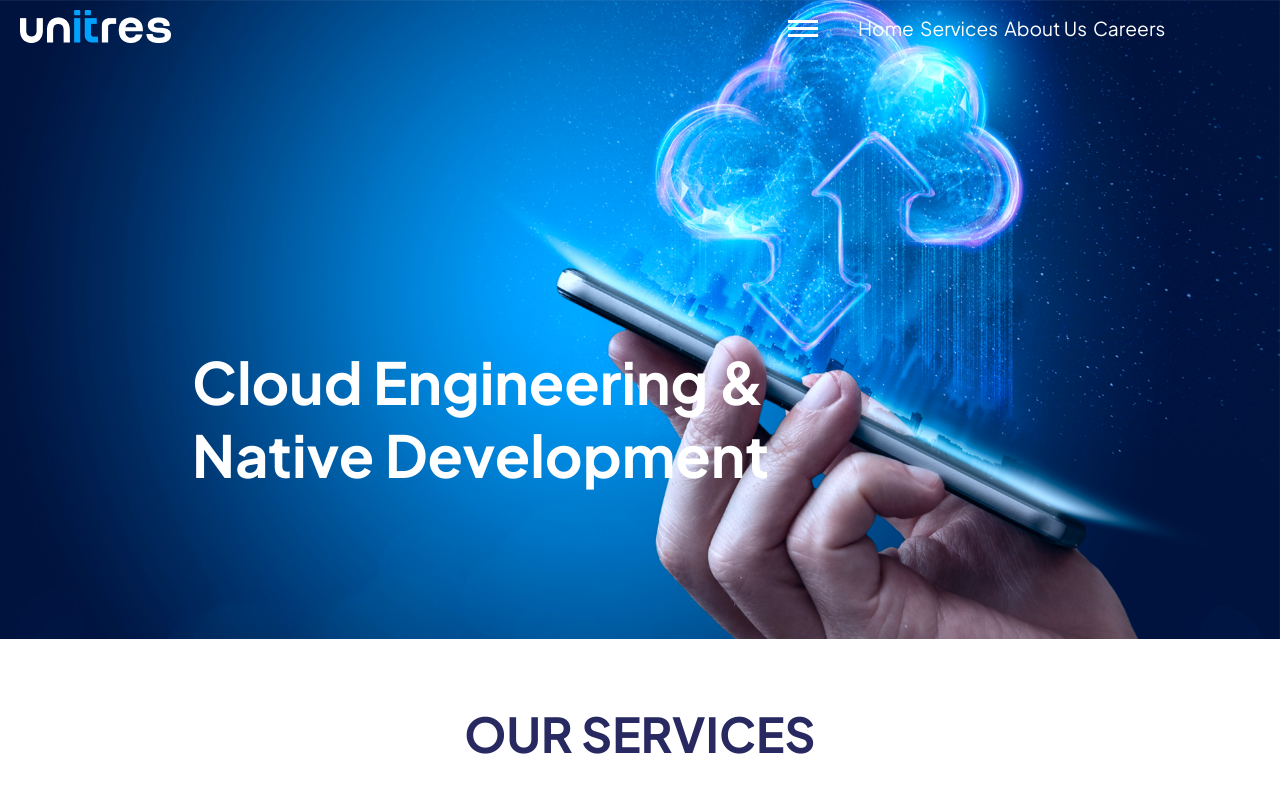
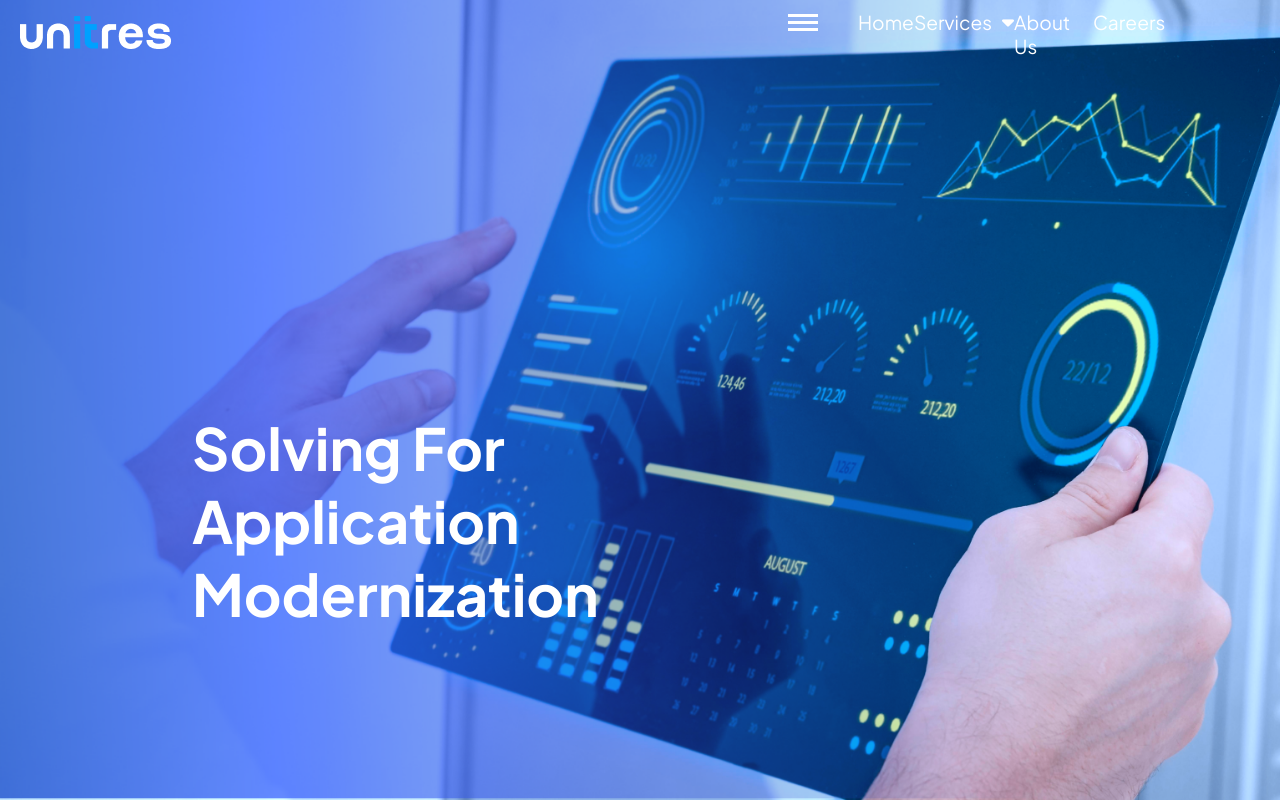
Before and after one commit to gmak22/unitres-clone, a React (Create React App) app: page / in a window 1280 px wide. Shown: the top 802 px of the page. Built offline with nearby package versions, Linux system fonts and the light colour scheme.

Commit message:
Fixed all issues ready to deploy

```diff
--- a/src/App.js
+++ b/src/App.js
@@ -2,10 +2,12 @@ import './App.css';
 import { AllRoutes } from './components/AllRoutes';
 import { Footer } from './components/Footer';
 import { Navbar } from './components/Navbar';
+import ScrollToTop from './components/ScrollToTop';
 
 function App() {
   return (
     <div className="App">
+      <ScrollToTop />
       <Navbar />
       <AllRoutes />
       <Footer/>
--- a/src/Styles/HomepageSlider.css
+++ b/src/Styles/HomepageSlider.css
@@ -1,11 +1,28 @@
 .homepage-slider-container {
     position: relative;
     width: 100%;
+    height: 100vh;
+    overflow: hidden;
+}
 
-    & img {
-        width: 100%;
-        max-height: 100vh;
-    }
+.homepage-slider-container > div {
+    position: absolute;
+    top: 0;
+    left: 0;
+    width: 100%;
+    height: 100%;
+    opacity: 0;
+    transition: opacity 0.5s ease;
+}
+
+.homepage-slider-container > div.active {
+    opacity: 1;
+}
+
+.homepage-slider-container > div img {
+    width: 100%;
+    height: 100%;
+    object-fit: cover;
 }
 
 .homepage-slider-overlay {
--- a/src/Styles/Navbar.css
+++ b/src/Styles/Navbar.css
@@ -1,3 +1,4 @@
+/* Navbar.css */
 .navbar,
 .nav-scrolled {
     display: flex;
@@ -10,7 +11,6 @@
     padding: 10px 0;
     padding-left: 20px;
     transition: background-color 0.3s ease;
-    /* overflow: hidden; */
     position: fixed;
 }
 
@@ -25,46 +25,32 @@
     background-color: #f9f9f9;
     min-width: 160px;
     box-shadow: 0px 8px 16px 0px rgba(0,0,0,0.2);
-    min-height: auto;
-    /* overflow: visible; */
+    height: 50px;
+    margin-top: 0;
+    margin-bottom: 0;
 }
 
-.dropdown:hover .dropdown-content {
+.dropdown.open .dropdown-content {
     display: block;
-    /* padding: 20px; */
-    height: 100%;
 }
 
-.dropdown:hover .nav-link {
-    padding: 20px;
+.dropdown.open #tabss {
+    padding: 0px;
     background-color: #292962;
 }
 
-.nav-link:hover + .dropdown-content {
-    display: block;
+.dropdown.open #tabss {
+    padding: 20px;
 }
-
-.dropdown-content a {
-    display: block;
-    padding: 10px;
-    text-decoration: none;
-    color: #fff;
-}
-
-.dropdown-content a:hover {
-    background-color: #ddd;
-}
-
 
 .nav-links {
     width: 60%;
-    display: flex; /* Ensure nav-links are displayed */
+    display: flex;
     justify-content: space-between;
 }
 
 a {
     color: white;
-    /* border: 3px solid blue; */
 }
 
 .nav-menu {
@@ -78,10 +64,20 @@ a {
 }
 
 .nav-link {
+    display: flex;
     color: white;
     text-decoration: none;
     font-size: 1.2rem;
     font-weight: 400;
+}
+
+.nav-link>i {
+    margin-left: 10px;
+    margin-top: 3px;
+}
+
+.nav-link.clicked>i {
+    transform: rotate(180deg);
 }
 
 .hamburger {
@@ -99,11 +95,12 @@ a {
 }
 
 .nav-menu.active {
+    z-index: 1000;
     position: fixed;
     top: 0;
     left: 0;
     height: 100vh;
-    width: 57%;
+    width: 59%;
     background-color: #292962;
     flex-direction: column;
     padding-top: 50px;
@@ -119,7 +116,7 @@ a {
     border: none;
     cursor: pointer;
     padding: 0;
-    z-index: 11; /* Ensure it's above the navbar */
+    z-index: 11;
 }
 
 .line {
@@ -129,7 +126,6 @@ a {
     transition: transform 0.3s ease;
 }
 
-/* Adjust hamburger icon when menu is open */
 .nav-menu.active .line:nth-child(1) {
     transform: rotate(45deg) translate(5px, 5px);
 }
@@ -142,7 +138,6 @@ a {
     transform: rotate(-45deg) translate(5px, -5px);
 }
 
-/* Media query to hide nav-links and display hamburger menu */
 @media only screen and (min-width: 301px) and (max-width: 850px) {
     .hamburger {
         display: flex;
@@ -155,9 +150,9 @@ a {
         flex-direction: column;
     }
 
-    .dropdown{
+    .dropdown {
         padding: 10px;
-        margin-left:40px ;
+        margin-left: 40px;
         border: none;
     }
 
@@ -165,37 +160,54 @@ a {
         display: block;
     }
 
-    .dropdown:hover .nav-link {
-        /* margin-left: 50px; */
-        padding: 0px;
-        background-color: #292962;
-    }
-
-
-    .nav-menu:not(.active) .nav-links {
-        display: none;
-    }
-    a{
-        display: block;
-        padding-left: 50px;
-        padding-top: 10px;
+    .dropdown.open #tabss {
+        padding: 20px;
     }
 
     .dropdown-content {
         z-index: 12;
         display: none;
         position: relative;
-        background-color: #f9f9f9;
+        background-color: #292962;
         min-width: 160px;
         box-shadow: 0px 8px 16px 0px rgba(0,0,0,0.2);
-        min-height: auto;
+        height: auto;
         margin-bottom: 20px;
         margin-top: 20px;
     }
+
     .dropdown:hover .nav-link {
-        padding: 10px;
+        padding: 0px;
         background-color: #292962;
         border: none;
     }
 
+    .dropdown-arrow {
+        height: 0;
+        width: 0;
+        border-left: 10px solid transparent;
+        border-right: 10px solid transparent;
+        border-top: 10px solid #333;
+        position: relative;
+        top: 45px;
+        left: 350px;
+    }
+
+    .dropdown:hover .dropdown-arrow {
+        top: 35px;
+        border-left: 10px solid transparent;
+        border-right: 10px solid transparent;
+        border-bottom: 10px solid #333;
+        border-top: 10px solid transparent;
+    }
+
+    .nav-menu:not(.active) .nav-links {
+        display: none;
+    }
+
+    a {
+        display: block;
+        padding-left: 50px;
+        padding-top: 10px;
+    }
 }
--- a/src/Styles/Swiperstyle.css
+++ b/src/Styles/Swiperstyle.css
@@ -99,6 +99,8 @@
     }
 
     .swiper-button-prev{
+      color: #292962;
+      z-index: 10;
       position: relative;
       margin-top: -80%;
       border: none;
@@ -106,6 +108,7 @@
     }
 
     .swiper-button-next{
+      color: #292962;
       margin-left: 93%;
       position: relative;
       margin-top: -11%;
--- a/src/components/AllRoutes.jsx
+++ b/src/components/AllRoutes.jsx
@@ -7,10 +7,12 @@ import InteAuto from '../pages/Services/InteAuto'
 import Application from "../pages/Services/Application";
 import DataEng from "../pages/Services/DataEng";
 import Cloud from "../pages/Services/Cloud";
+// import ScrollToTop from './ScrollToTop'
 
 export const AllRoutes = () => {
     return (
         <Routes>
+            {/* <ScrollToTop /> */}
             <Route path='/' element={<Homepage />}></Route>
             <Route path='/about' element={<About />}></Route>
             <Route path='/career' element={<Careers />}></Route>
--- a/src/components/HomepageSlider.jsx
+++ b/src/components/HomepageSlider.jsx
@@ -1,17 +1,16 @@
-import React, { useEffect, useState } from 'react'
-import '../Styles/HomepageSlider.css'
-import slide1 from '../images/slide-1.png'
-import slide2 from '../images/slide-2.png'
-import slide3 from '../images/slide-3.png'
-import slide4 from '../images/slide-4.png'
-import slide5 from '../images/slide-5.png'
+import React, { useEffect, useState } from 'react';
+import '../Styles/HomepageSlider.css';
+import slide1 from '../images/slide-1.png';
+import slide2 from '../images/slide-2.png';
+import slide3 from '../images/slide-3.png';
+import slide4 from '../images/slide-4.png';
+import slide5 from '../images/slide-5.png';
 
 export const HomepageSlider = () => {
-
     const [currentIndex, setCurrentIndex] = useState(0);
 
     const sliderDivs = [
-        <div key={1}>
+        <div key={1} className={currentIndex === 0 ? 'active' : ''}>
             <img src={slide1} alt='Cloud Engineering & Native Development' />
             <div className='homepage-slider1-overlay'>
                 <p className='homepage-slider-heading'>Driving Technology Driven Intelligent Outcomes</p>
@@ -19,58 +18,46 @@ export const HomepageSlider = () => {
                 <p className='homepage-slider-bottom'>FIRST</p>
             </div>
         </div>,
-
-        <div key={2}>
+        <div key={2} className={currentIndex === 1 ? 'active' : ''}>
             <img src={slide2} alt='Cloud Engineering & Native Development' />
             <div className='homepage-slider-overlay'>
                 <p className='homepage-slider-heading'>Cloud Engineering & Native Development</p>
-                <p className='homepage-slider-description'>Faster feature releases along tight budgets and stringent timelines Faster feature
-                    releases along tight budgets and stringent timelinesFaster feature releases along
-                    tight budgets and stringent timelines</p>
+                <p className='homepage-slider-description'>Faster feature releases along tight budgets and stringent timelines Faster feature releases along tight budgets and stringent timelinesFaster feature releases along tight budgets and stringent timelines</p>
             </div>
         </div>,
-
-        <div key={3}>
+        <div key={3} className={currentIndex === 2 ? 'active' : ''}>
             <img src={slide3} alt='Solving For Application Modernization' />
             <div className='homepage-slider-overlay'>
                 <p className='homepage-slider-heading'>Solving For Application Modernization</p>
-                <p className='homepage-slider-description'>Faster feature releases along tight budgets and stringent timelines Faster feature
-                    releases along tight budgets and stringent timelinesFaster feature releases along
-                    tight budgets and stringent timelines</p>
+                <p className='homepage-slider-description'>Faster feature releases along tight budgets and stringent timelines Faster feature releases along tight budgets and stringent timelinesFaster feature releases along tight budgets and stringent timelines</p>
             </div>
         </div>,
-
-        <div key={4}>
+        <div key={4} className={currentIndex === 3 ? 'active' : ''}>
             <img src={slide4} alt='Data Engineering and Analytics' />
             <div className='homepage-slider-overlay'>
                 <p className='homepage-slider-heading'>Data Engineering and Analytics</p>
-                <p className='homepage-slider-description'>Faster feature releases along tight budgets and stringent timelines Faster feature
-                    releases along tight budgets and stringent timelinesFaster feature releases along
-                    tight budgets and stringent timelines</p>
+                <p className='homepage-slider-description'>Faster feature releases along tight budgets and stringent timelines Faster feature releases along tight budgets and stringent timelinesFaster feature releases along tight budgets and stringent timelines</p>
             </div>
         </div>,
-
-        <div key={5}>
+        <div key={5} className={currentIndex === 4 ? 'active' : ''}>
             <img src={slide5} alt='Intelligent Automation Services' />
             <div className='homepage-slider-overlay'>
                 <p className='homepage-slider-heading'>Intelligent Automation Services</p>
-                <p className='homepage-slider-description'>Faster feature releases along tight budgets and stringent timelines Faster feature
-                    releases along tight budgets and stringent timelinesFaster feature releases along
-                    tight budgets and stringent timelines</p>
+                <p className='homepage-slider-description'>Faster feature releases along tight budgets and stringent timelines Faster feature releases along tight budgets and stringent timelinesFaster feature releases along tight budgets and stringent timelines</p>
             </div>
-        </div>,
-    ]
+        </div>
+    ];
 
     useEffect(() => {
-        const intervalId = setTimeout(() => {
+        const intervalId = setInterval(() => {
             setCurrentIndex((prevIndex) => (prevIndex + 1) % sliderDivs.length);
-        }, 2000)
-        // return () => clearInterval(intervalId);
-    },[]);
+        }, 3000);
+        return () => clearInterval(intervalId);
+    }, [currentIndex, sliderDivs.length]);
 
     return (
         <div className='homepage-slider-container'>
-            {sliderDivs[currentIndex]}
+            {sliderDivs}
         </div>
-    )
-}
+    );
+};
--- a/src/components/Navbar.jsx
+++ b/src/components/Navbar.jsx
@@ -1,4 +1,5 @@
-import React, { useEffect, useState } from 'react';
+// Navbar.js
+import React, { useEffect, useState, useRef } from 'react';
 import { Link } from 'react-router-dom';
 import logo from '../images/unitres-logo.png';
 import '../Styles/Navbar.css';
@@ -6,6 +7,8 @@ import '../Styles/Navbar.css';
 export const Navbar = () => {
     const [scrollPosition, setScrollPosition] = useState(0);
     const [isMenuOpen, setIsMenuOpen] = useState(false);
+    const [isDropdownOpen, setIsDropdownOpen] = useState(false);
+    const menuRef = useRef(null);
 
     useEffect(() => {
         const handleScroll = () => {
@@ -20,8 +23,30 @@ export const Navbar = () => {
         };
     }, []);
 
+    useEffect(() => {
+        const handleClickOutside = (event) => {
+            if (menuRef.current && !menuRef.current.contains(event.target)) {
+                setIsMenuOpen(false);
+            }
+        };
+
+        document.addEventListener('mousedown', handleClickOutside);
+
+        return () => {
+            document.removeEventListener('mousedown', handleClickOutside);
+        };
+    }, []);
+
     const toggleMenu = () => {
         setIsMenuOpen(!isMenuOpen);
+    };
+
+    const toggleDropdown = () => {
+        setIsDropdownOpen(!isDropdownOpen);
+    };
+
+    const handleNavLinkClick = () => {
+            setIsMenuOpen(false);
     };
 
     return (
@@ -30,25 +55,25 @@ export const Navbar = () => {
                 <img src={logo} alt='Unitres Logo' />
             </div>
 
-            <div className={`nav-menu ${isMenuOpen ? 'active' : ''}`}>
+            <div className={`nav-menu ${isMenuOpen ? 'active' : ''}`} ref={menuRef}>
                 <button className='hamburger' onClick={toggleMenu}>
                     <div className='line'></div>
                     <div className='line'></div>
                     <div className='line'></div>
                 </button>
                 <div className='nav-links'>
-                    <Link to='/' className='nav-link'>Home</Link>
-                    <div className="dropdown">
-                        <span className='nav-link'>Services</span>
-                        <div className="dropdown-content">
-                            <Link to='/service/application_modernization' className='nav-link'>Application Modernization</Link>
-                            <Link to='/service/Cloud_Engineering' className='nav-link'>Cloud Engineering</Link>
-                            <Link to='/service/Data_Engineering_&_Analytics' className='nav-link'>Data Engineering & Analytics</Link>
-                            <Link to='/service/Intelligent_Automation' className='nav-link'>Intelligent Automation</Link>
+                    <Link to='/' className='nav-link' onClick={handleNavLinkClick}>Home</Link>
+                    <div className={`dropdown ${isDropdownOpen ? 'open' : ''}`} onClick={toggleDropdown}>
+                        <span className='nav-link'>Services <i className="fa-solid fa-caret-down"></i></span>
+                        <div className={`dropdown-content ${isDropdownOpen ? 'open' : ''}`}>
+                            <Link to='/service/application_modernization' id='tabss' className='nav-link' onClick={handleNavLinkClick}>Application Modernization</Link>
+                            <Link to='/service/Cloud_Engineering' id='tabss' className='nav-link' onClick={handleNavLinkClick}>Cloud Engineering</Link>
+                            <Link to='/service/Data_Engineering_&_Analytics' id='tabss' className='nav-link' onClick={handleNavLinkClick}>Data Engineering & Analytics</Link>
+                            <Link to='/service/Intelligent_Automation' id='tabss' className='nav-link' onClick={handleNavLinkClick}>Intelligent Automation</Link>
                         </div>
                     </div>
-                    <Link to='/about' className='nav-link'>About Us</Link>
-                    <Link to='/career' className='nav-link'>Careers</Link>
+                    <Link to='/about' className='nav-link' onClick={handleNavLinkClick}>About Us</Link>
+                    <Link to='/career' className='nav-link' onClick={handleNavLinkClick}>Careers</Link>
                 </div>
             </div>
         </div>
```
Also changed, not shown: src/components/ScrollToTop.jsx (added, +14 -0 lines).
